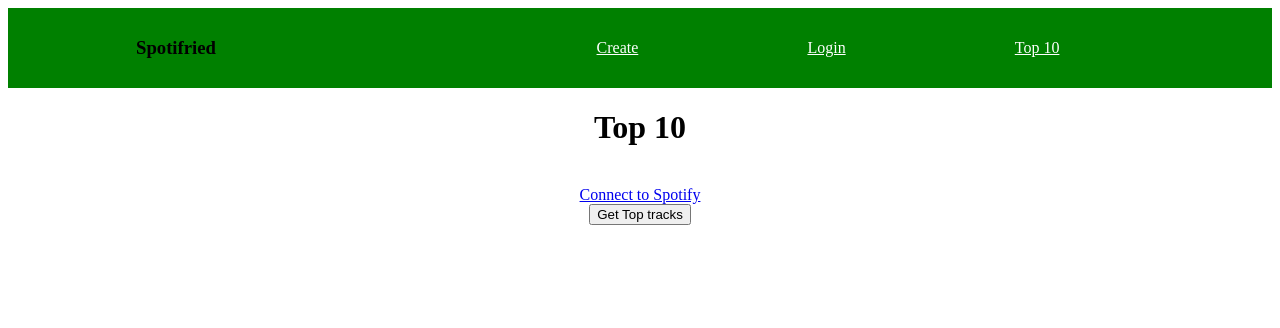
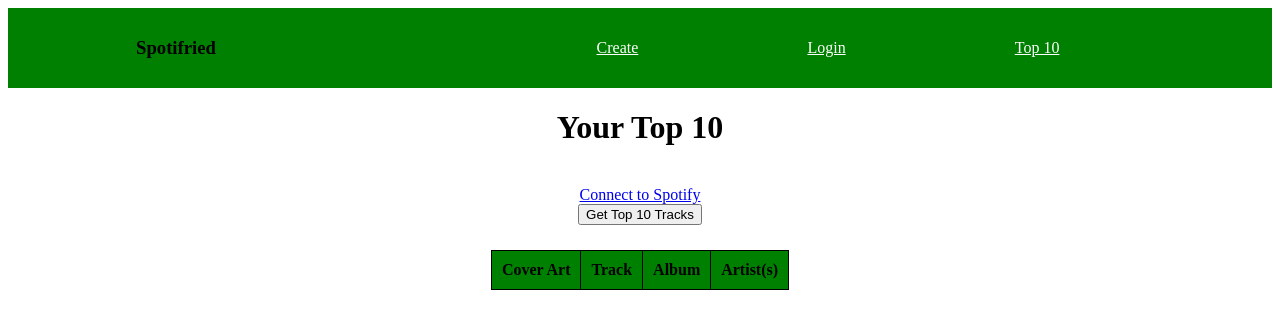
Before and after one commit to is386/spotifried, a React (Create React App) app in the folder client/: page /top10 in a window 1280 px wide. Shown: the top 328 px of the page. Built offline with nearby package versions, Linux system fonts and the light colour scheme; what spotify-web-api-js would draw is missing.

Commit message:
render top 10 table

```diff
--- a/client/src/App.css
+++ b/client/src/App.css
@@ -21,3 +21,20 @@ nav {
 input {
   margin: 2px;
 }
+
+table {
+  margin-left: auto;
+  margin-right: auto;
+  margin-top: 25px;
+  border-collapse: collapse;
+}
+
+th,
+td {
+  border: 1px solid black;
+  padding: 10px;
+}
+
+thead {
+  background-color: green;
+}
--- a/client/src/Top10.js
+++ b/client/src/Top10.js
@@ -3,6 +3,7 @@ import Spotify from "spotify-web-api-js";
 import "./App.css";
 
 const spotify = new Spotify();
+const songLimit = 10;
 
 class Top10 extends React.Component {
   constructor(props) {
@@ -20,6 +21,8 @@ class Top10 extends React.Component {
 
     this.getHashParams = this.getHashParams.bind(this);
     this.getTopTen = this.getTopTen.bind(this);
+    this.parseSongs = this.parseSongs.bind(this);
+    this.generateTable = this.generateTable.bind(this);
   }
 
   getHashParams() {
@@ -40,15 +43,53 @@ class Top10 extends React.Component {
       this.setState({ error: "Spotify not connected." });
       return;
     }
+    spotify.getMyTopTracks({ limit: songLimit }).then((response) => {
+      this.parseSongs(response.items);
+    });
+  }
+
+  parseSongs(songData) {
+    if (songData.length === 0) {
+      return "No Songs";
+    }
     let songs = [];
-    spotify.getMyTopTracks({ limit: 50 }).then((response) => {
-      if (response.items.length === 0) {
-        songs.push("No Songs");
+    for (let i = 0; i < songData.length; i++) {
+      let data = songData[i];
+      let artists = [];
+      for (let j = 0; j < data.artists.length; j++) {
+        artists.push(data.artists[j].name);
       }
-      for (let i = 0; i < response.items.length; i++) {
-        songs.push(response.items[i].name + "\n,");
-      }
-      this.setState({ songs: songs });
+      let song = {
+        id: i,
+        name: data.name,
+        album: data.album.name,
+        artists: artists,
+        art: data.album.images[0].url,
+        song_url: data.external_urls.spotify,
+        album_url: data.album.external_urls.spotify,
+      };
+      songs.push(song);
+    }
+    this.setState({ songs: songs });
+  }
+
+  generateTable() {
+    return this.state.songs.map((song) => {
+      const { id, name, album, artists, art, song_url, album_url } = song;
+      return (
+        <tr key={id}>
+          <td>
+            <img src={art} alt="album art" width="100" height="100" />
+          </td>
+          <td>
+            <a href={song_url}>{name}</a>
+          </td>
+          <td>
+            <a href={album_url}>{album}</a>
+          </td>
+          <td>{artists.join(", ")}</td>
+        </tr>
+      );
     });
   }
 
@@ -59,15 +100,26 @@ class Top10 extends React.Component {
     }
     return (
       <div onLoad={this.handleGetTop10}>
-        <h1>Top 10</h1>
+        <h1>Your Top 10</h1>
         <div id="error">{this.state.error}</div>
         <br />
         {spotifyConnect}
         <br />
         <button id="send" onClick={this.getTopTen}>
-          Get Top tracks
+          Get Top 10 Tracks
         </button>
-        <div id="songs">{this.state.songs}</div>
+        <br />
+        <table id="top-ten-songs">
+          <thead>
+            <tr>
+              <th>Cover Art</th>
+              <th>Track</th>
+              <th>Album</th>
+              <th>Artist(s)</th>
+            </tr>
+          </thead>
+          <tbody>{this.generateTable()}</tbody>
+        </table>
       </div>
     );
   }
```
